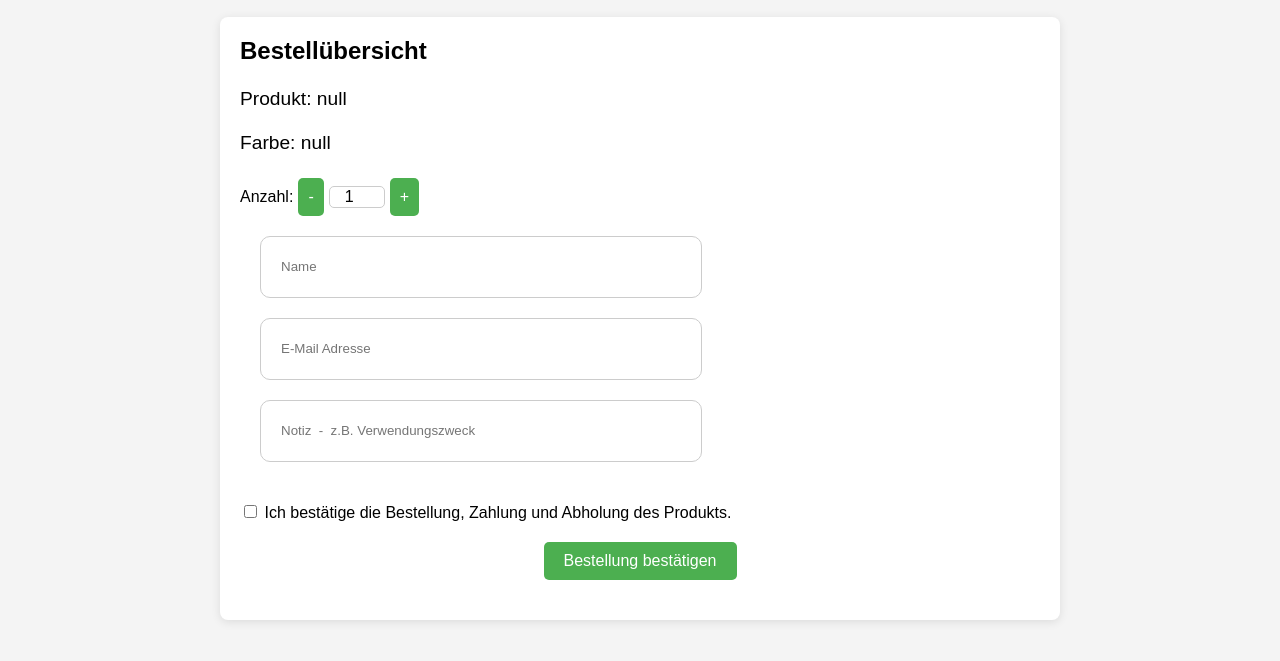
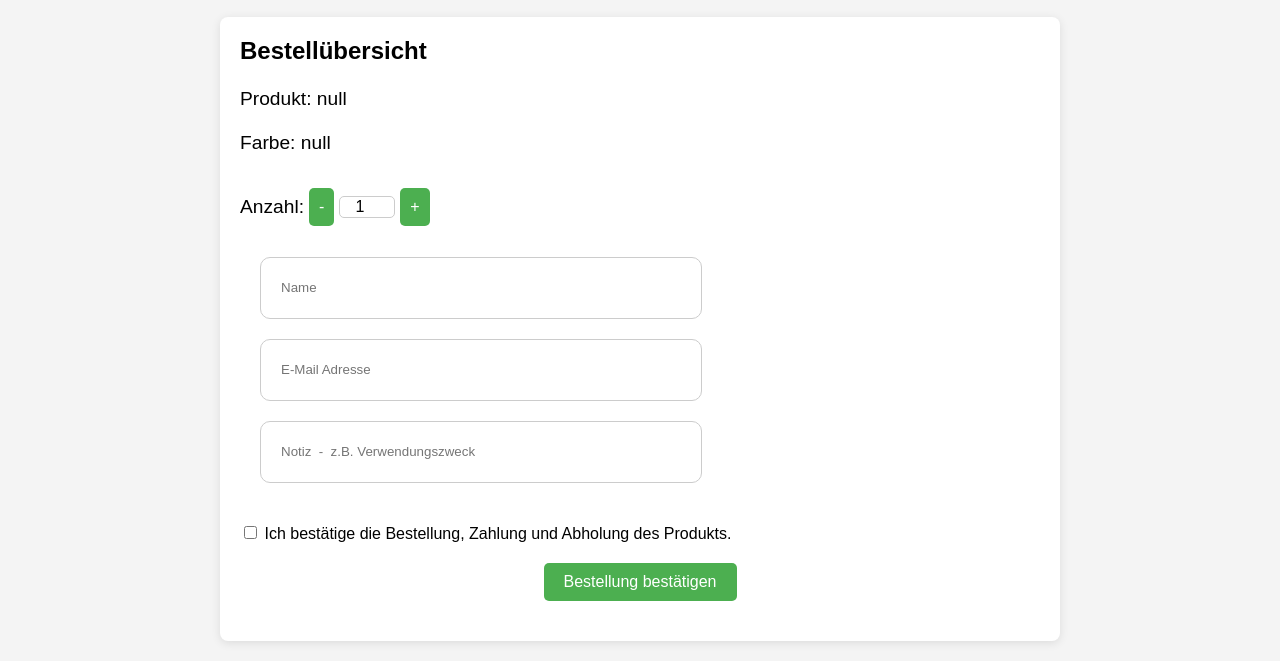
Before and after one commit to BequeMuss/BequeMuss, a plain HTML site: page bestellung.html in a window 1280 px wide. Shown: the part 153-814 px from the top of the page. Drawn offline with Linux system fonts and the light colour scheme.

Commit message:
quantity control text

```diff
--- a/bestellung-styles.css
+++ b/bestellung-styles.css
@@ -58,7 +58,7 @@ header img {
 }
 
 /* Stile für die Textabsätze in der Bestellübersicht */
-#order-product, #order-color {
+#order-product, #order-color, #quantity-control p {
     font-size: 1.2em; /* Gleiche Schriftgröße wie in den Produktdetails */
     margin: 15px 0; /* Abstand zwischen den Absätzen */
     line-height: 1.5; /* Zeilenhöhe für bessere Lesbarkeit */
--- a/bestellung.html
+++ b/bestellung.html
@@ -22,7 +22,7 @@
         <p id="order-color"></p>
 
         <div id="quantity-control">
-            Anzahl:
+            <p>Anzahl:</p>
             <button id="decrease-quantity">-</button>
             <input type="number" id="quantity" value="1" min="1" readonly>
             <button id="increase-quantity">+</button>
```
